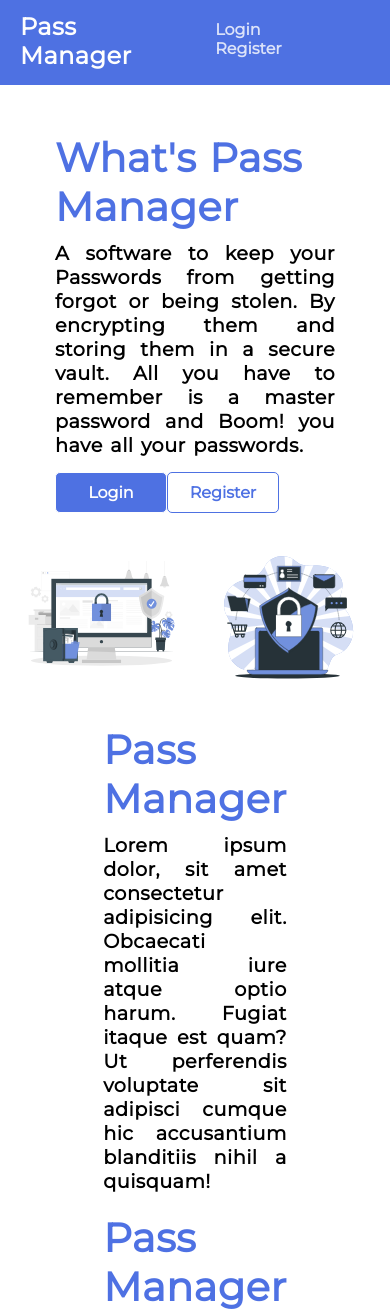
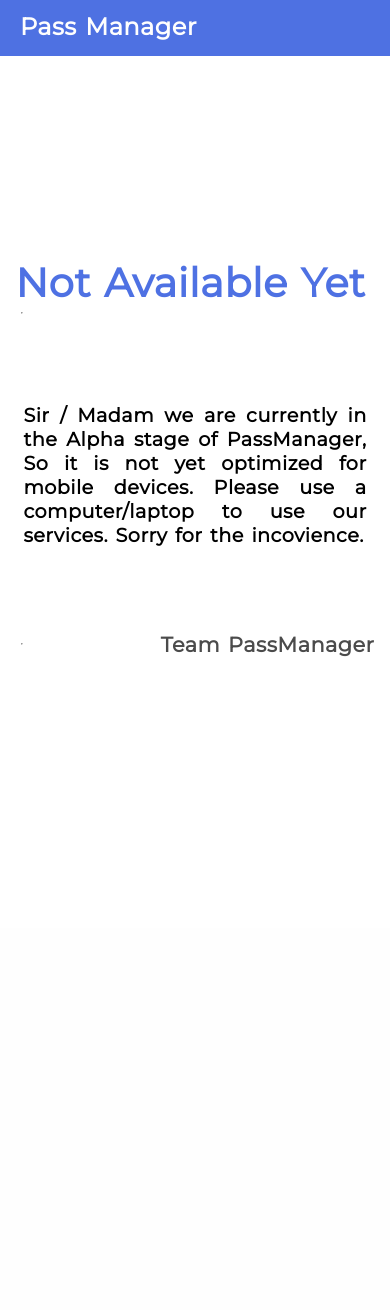
Before and after one commit to frost-head/PassManager, a Flask app: page / in a window 390 px wide. Shown: the top 1310 px of the page. After the commit the page ends 657 px from the top, so only its background shows below. Run offline with Flask 2, Linux system fonts and the light colour scheme; some libraries are stand-ins or nearby versions; some web fonts are replaced.

Commit message:
eleminated small screen access using css

```diff
--- a/static/style.css
+++ b/static/style.css
@@ -182,6 +182,10 @@
     align-items: center;
     flex-wrap: wrap;
     justify-content: space-between;
+}
+
+.introM {
+    display: none;
 }
 
 @keyframes fade {
@@ -387,3 +391,75 @@
     padding: 20px;
     text-align: center;
 }
+
+
+
+
+
+
+
+
+
+
+
+
+@media only screen and (max-width: 768px) {
+    .Home {
+        padding: 10vmin 2vmin;
+        overflow-x: hidden;
+        margin-top: 10vh;
+        position: relative;
+    }
+
+    .introM {
+        overflow: hidden;
+        margin: 0;
+        padding: 0;
+        display: flex;
+        position: relative;
+        justify-content: center;
+        align-items: center;
+        flex-wrap: wrap;
+        justify-content: space-between;
+    }
+
+    .intro-A{
+        display: none;
+    }
+
+    .Ttext{
+        display: none;
+    }
+
+    .links {
+        display: none;
+    }
+
+    .logout {
+        display: none;
+    }
+
+    /*Login Page*/
+
+    .Login {
+        display: none;
+    }
+
+    /*Register Page*/
+
+    .Register {
+        display: none;
+    }
+
+    /* CPasscodes */
+
+    .CPasscodes {
+        display: none;
+    }
+
+    /* My Passcodes */
+
+    .mypasscodes {
+        display: none;
+    }
+    }
--- a/templates/Home.html
+++ b/templates/Home.html
@@ -8,6 +8,18 @@
 <div class="Home">
     <div class="Ttext">
         <p style='font-size:5.5rem;  color: #496de2f8;'>Pass Manager</p>
+    </div>
+    <div class="introM" style="padding:2vmin; margin-top: 15vh;">
+        <p style='font-size:2.5rem;  color: #496de2f8; text-align: center;'>Not Available Yet</p>
+        <hr>
+
+        <p style="margin: 10vh 2vw; text-align: justify;">
+            Sir / Madam we are currently in the Alpha stage of PassManager, So it is not yet optimized for mobile
+            devices. Please use a computer/laptop to use our services. Sorry for the incovience.
+        </p>
+
+        <hr>
+        <h5>Team PassManager</h5>
     </div>
     <div class="intro-A">
         <div class="c1">
```
